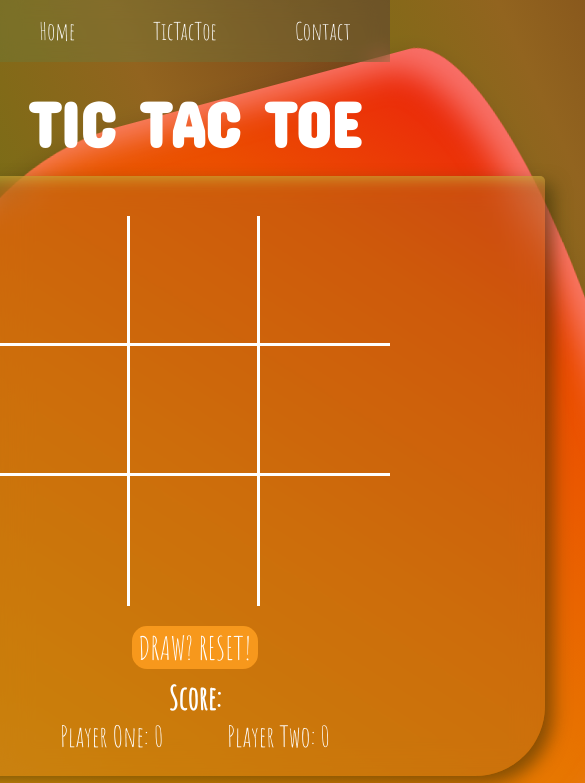
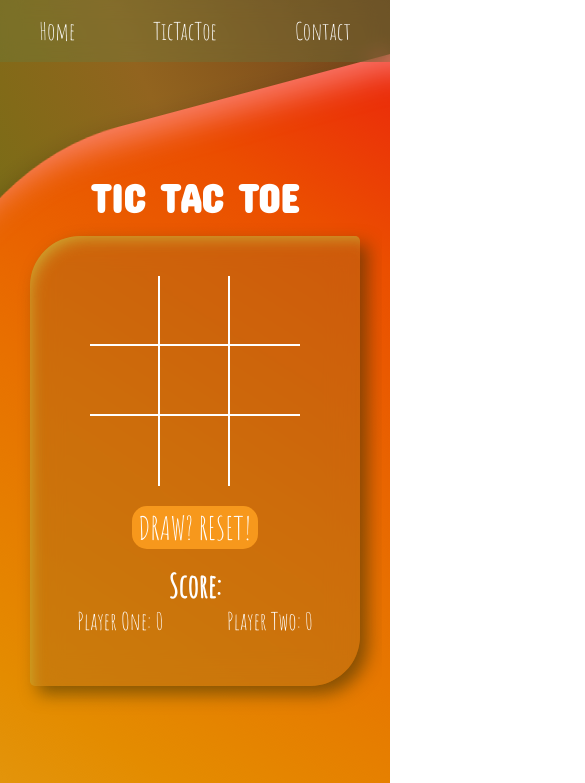
Before and after one commit to Bubekk/Tic-Tac-Toe-game, a plain HTML site: page index.html in a window 390 px wide. Shown: the top 783 px of the page, 585 px wide, since content can reach past the window. Drawn offline with nearby package versions, Linux system fonts and the light colour scheme.

Commit message:
RWD v1.2

```diff
--- a/style.css
+++ b/style.css
@@ -5,6 +5,7 @@ html {
     height: 100%;
     width: 100%;
     cursor:context-menu;
+    overflow: hidden;
 }
 
 body {
@@ -260,6 +261,10 @@ li > a:hover {
 
 @media only screen and (min-width: 768px) and ( max-width: 1023px) {
 
+    #background {
+        overflow: hidden;
+    }
+
     li > a {
         font-size: 1.5rem;
         padding: 3px;
@@ -275,8 +280,6 @@ li > a:hover {
         border-radius: 70px 5px 70px 5px;
         box-shadow: 8px 8px 17px 0px rgba(56, 47, 6, 0.562),
                     inset 7px 9px 16px -7px rgba(207, 209, 73, 0.63);
-        background-color: rgba(168, 108, 28, 0.425);
-        backdrop-filter: blur(15px);
     }
 
     .container {
@@ -325,51 +328,53 @@ li > a:hover {
 
 @media only screen and ( max-width: 767px) {
 
+    #background {
+        overflow: hidden;
+    }
+
     li > a {
         font-size: 1.5rem;
         padding: 3px;
     }
 
     #main h1 {
-        font-size: 4rem;
+        font-size: 2.5rem;
     }
 
     #game-wrapper {
-        width: 700px;
-        height: 600px;
-        border-radius: 70px 5px 70px 5px;
+        width: 330px;
+        height: 450px;
+        border-radius: 50px 5px 50px 5px;
         box-shadow: 8px 8px 17px 0px rgba(56, 47, 6, 0.562),
                     inset 7px 9px 16px -7px rgba(207, 209, 73, 0.63);
-        background-color: rgba(168, 108, 28, 0.425);
-        backdrop-filter: blur(15px);
     }
 
     .container {
-        width: 390px;
+        width: 210px;
         display: grid;
-        grid-template-columns: 130px 130px 130px;
-        grid-template-rows: 130px 130px 130px;
+        grid-template-columns: 70px 70px 70px;
+        grid-template-rows: 70px 70px 70px;
         margin: 40px 40px 20px 40px;
     }
 
     .container > #item-1, #item-4, #item-7 {
-        border-right: 3px solid white;
+        border-right: 2px solid white;
     }
 
     .container > #item-2, #item-5, #item-8 {
-        border-right: 3px solid white;
+        border-right: 2px solid white;
     }
 
     .container > #item-1, #item-2, #item-3 {
-        border-bottom: 3px solid white;
+        border-bottom: 2px solid white;
     }
 
     .container > #item-4, #item-5, #item-6 {
-        border-bottom: 3px solid white;
+        border-bottom: 2px solid white;
     }
 
     #reset-button {
-        margin-bottom: .5rem;
+        margin-bottom: 1rem;
     }
 
     #reset-button span {
@@ -379,7 +384,7 @@ li > a:hover {
     #score p {
         margin-right: 30px;
         margin-left: 30px;
-        font-size: 1.8rem;
+        font-size: 1.5rem;
     }
 
     #score h2 {
```
